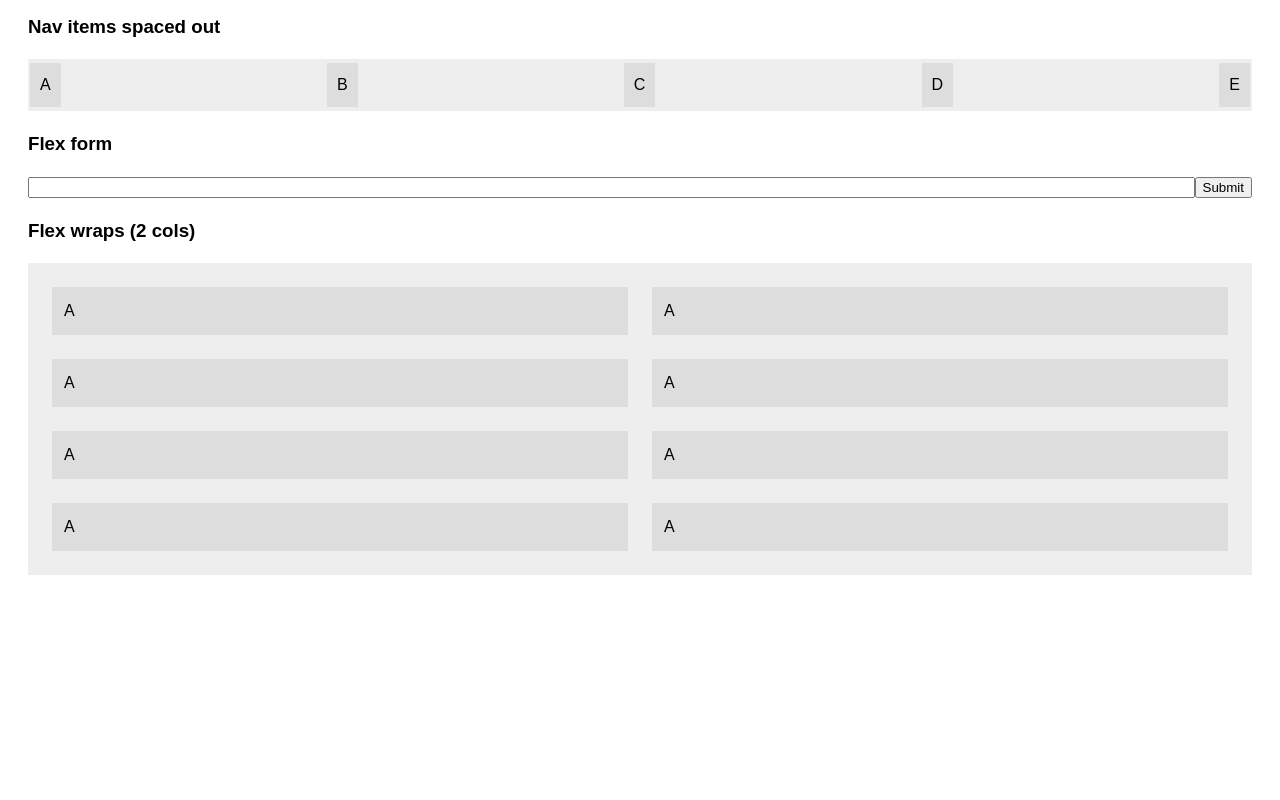
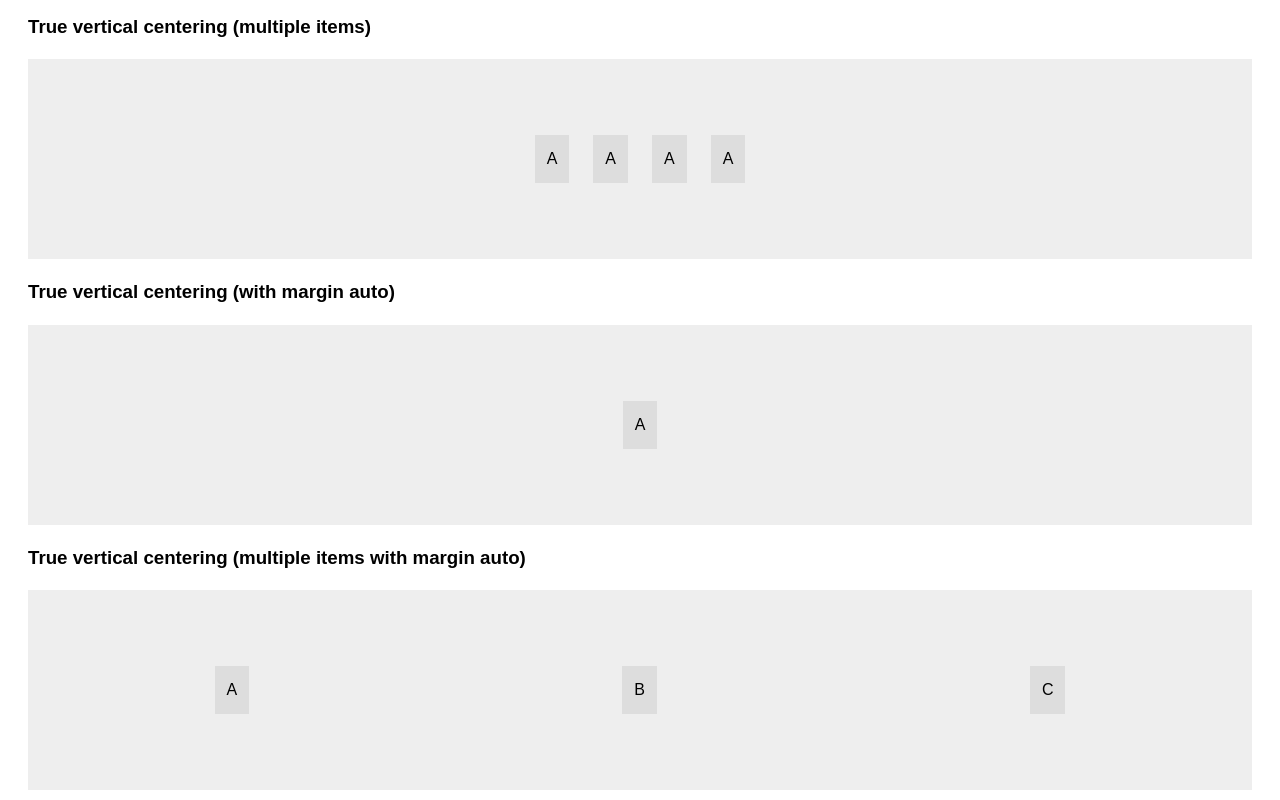
Before and after one commit to Wolfr/css-flexbox-demos, a plain HTML site: page index.html in a window 1280 px wide. Shown: the part 760-1560 px from the top of the page. Before the commit the page ends 1343 px from the top, so only its background shows below. Drawn offline with Linux system fonts and the light colour scheme.

Commit message:
Some more flexbox examples

```diff
--- a/index.html
+++ b/index.html
@@ -47,6 +47,27 @@
     <div>A</div>
   </div>
 
+  <h3>True vertical centering (multiple items)</h3>
+
+  <div class="center-this">
+    <div>A</div>
+    <div>A</div>
+    <div>A</div>
+    <div>A</div>
+  </div>
+
+  <h3>True vertical centering (with margin auto)</h3>
+  <div class="center-this-alt">
+    <div>A</div>
+  </div>
+
+  <h3>True vertical centering (multiple items with margin auto)</h3>
+  <div class="center-this-alt">
+    <div>A</div>
+    <div>B</div>
+    <div>C</div>
+  </div>
+
   <h3>Nav items spaced out</h3>
   <div class="spaced-out">
     <div>A</div>
@@ -74,5 +95,11 @@
     <div>A</div>
   </div>
 
+  <h3>Fixed + liquid</h3>
+  <div class="fixed-liquid">
+    <div class="fixed">This is fixed</div>
+    <div class="liquid">This is liquid</div>
+  </div>
+
 </body>
 </html>
--- a/screen.css
+++ b/screen.css
@@ -36,6 +36,29 @@ body {
   -webkit-justify-content: center;
 }
 
+.center-this div {
+  background: #DDD;
+  padding: 12px;
+  margin: 12px; /* We can still use margin */
+}
+
+
+/*
+  True vertical centering (with margin auto)
+*/
+
+.center-this-alt {
+  background: #EEE;
+  width: 100%;
+  height: 200px;
+  display: -webkit-flex;
+}
+
+.center-this-alt div {
+  margin: auto;
+  background: #DDD;
+  padding: 12px;
+}
 
 /*
   Spaced out
@@ -85,3 +108,22 @@ body {
   padding: 1%;
   margin: 1%;
 }
+
+/*
+  Fixed + liquid
+*/
+
+.fixed-liquid {
+  display: -webkit-flex;
+  background: #EEE;
+}
+
+.fixed-liquid .fixed {
+  width: 200px;
+  background: #CCC;
+}
+
+.fixed-liquid .liquid {
+  -webkit-flex: 1;
+  background: #DDD;
+}
```
